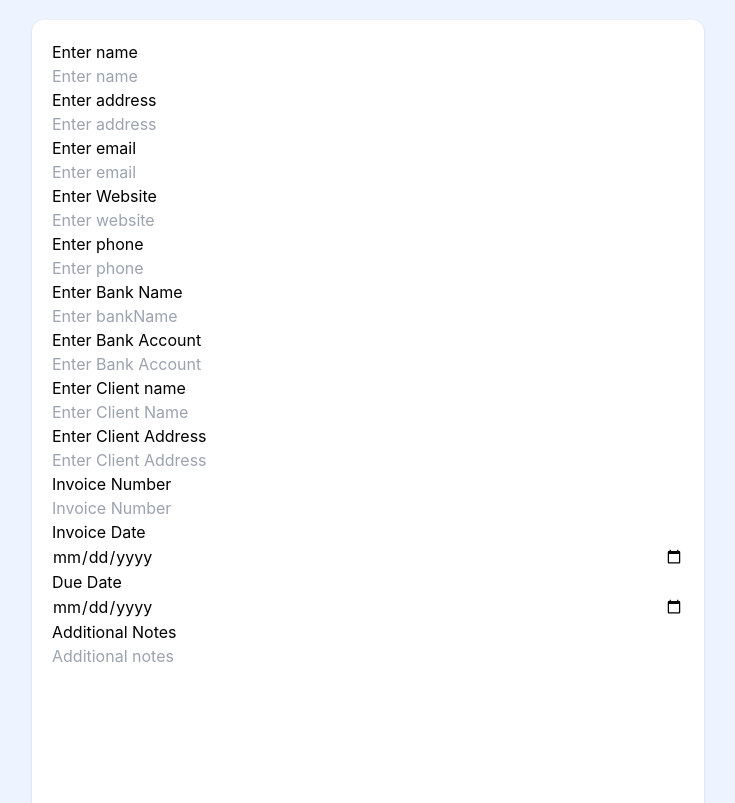
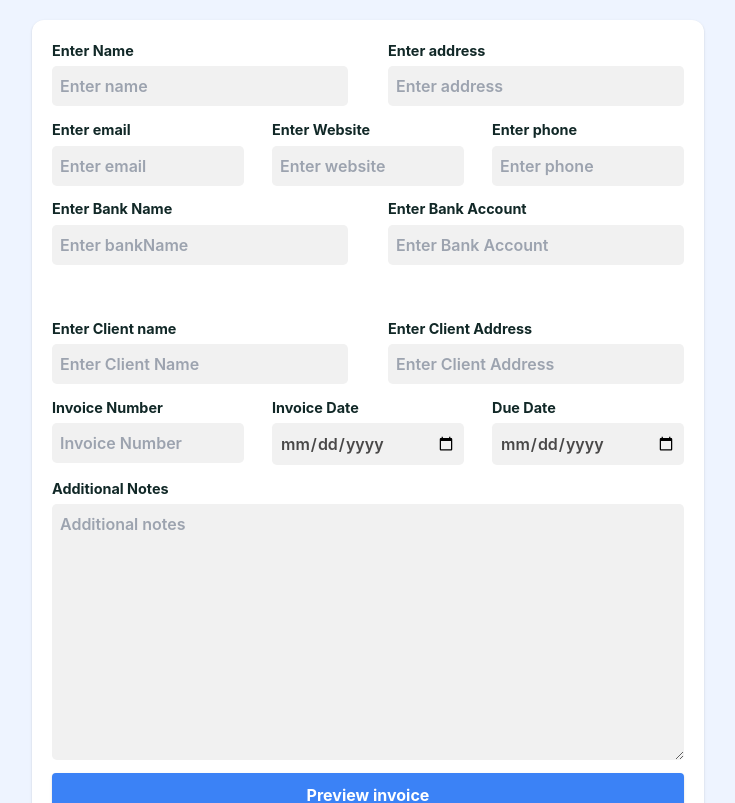
Before and after one commit to sibashish726/Invoice_generator, a React (Create React App) app: page / in a window 1280 px wide. Shown: the top 803 px of the page, without its empty margins (272-1007 px from the left). Built offline with nearby package versions, Linux system fonts and the light colour scheme.

Commit message:
New changes: Added styilng and added table

```diff
--- a/src/App.js
+++ b/src/App.js
@@ -6,6 +6,7 @@ import Header from './components/Header';
 import MainDetails from './components/MainDetails';
 import ClientDetails from './components/ClientDetails';
 import Dates from './components/Dates';
+import Table from './components/Table';
 import './App.css'
 function App() {
 
@@ -37,6 +38,7 @@ function App() {
         <MainDetails name={name} address={address}/>
         <ClientDetails clientName={clientName} clientAddress={clientAddress}/>
         <Dates invoiceNumber={invoiceNumber} invoiceDate={invoiceDate} dueDate={dueDate}/>
+        <Table />
         <Notes notes={notes}/>
         <Footer name={name} address={address} website={website} email={email} bankAccount={bankAccount} phone={phone} bankName={bankName}/>
         <button
@@ -48,7 +50,9 @@ function App() {
          <>
 
           <div className="flex flex-col justify-center">
-           <label htmlFor="name">Enter  name</label>
+          <article className='md:grid grid-cols-2 gap-10'>
+            <div className='flex flex-col'>
+             <label htmlFor="name">Enter Name</label>
              <input
               type="text"
               name="text"
@@ -58,7 +62,9 @@ function App() {
               value={name}
               onChange = {(e) => setName(e.target.value)}
               />
+            </div>
 
+            <div className='flex flex-col'>
               <label htmlFor="address">Enter address</label>
               <input
                type="text"
@@ -69,7 +75,11 @@ function App() {
                value={address}
               onChange = {(e) => setAddress(e.target.value)}
               />
+            </div>
+          </article>
 
+        <article className=' md:grid grid-cols-3 gap-7'>
+          <div className='flex flex-col'>
            <label htmlFor="email">Enter email</label>
            <input
             type="text"
@@ -80,7 +90,9 @@ function App() {
             value={email}
             onChange = {(e) => setEmail(e.target.value)}
            />
+          </div>
 
+          <div className='flex flex-col'>
           <label htmlFor="website">Enter Website</label>
            <input
             type="url"
@@ -91,7 +103,9 @@ function App() {
             value={website}
             onChange = {(e) => setWebsite(e.target.value)}
            />
+          </div>
 
+          <div className='flex flex-col'>
           <label htmlFor="phone">Enter phone</label>
            <input
             type="number"
@@ -102,7 +116,11 @@ function App() {
             value={phone}
             onChange = {(e) => setPhone(e.target.value)}
            />
+          </div>
+        </article>
 
+        <article className='md:grid grid-cols-2 gap-10'>
+          <div className='flex flex-col'>
            <label htmlFor="bankName">Enter Bank Name</label>
            <input
              type="text"
@@ -113,8 +131,9 @@ function App() {
              value={bankName}
              onChange = {(e) => setBankName(e.target.value)}
             />
+          </div>
 
-
+          <div className='flex flex-col'>
            <label htmlFor="bankAccount">Enter Bank Account</label>
            <input
             type="number"
@@ -125,7 +144,14 @@ function App() {
             value={bankAccount}
             onChange = {(e) => setBankAccount(e.target.value)}
            />
+          </div>
+        </article>
 
+
+
+
+        <article className='md:grid grid-cols-2 gap-10 md:mt-10'>
+          <div className='flex flex-col'>
            <label htmlFor="clientName">Enter Client name</label>
            <input
             type="text"
@@ -136,7 +162,9 @@ function App() {
             value={clientName}
             onChange = {(e) => setClientName(e.target.value)}
            />
+          </div>
 
+          <div className='flex flex-col'>
            <label htmlFor="clientAddress">Enter Client Address</label>
            <input
             type="text"
@@ -147,7 +175,14 @@ function App() {
             value={clientAddress}
             onChange = {(e) => setClientAddress(e.target.value)}
            />
+          </div>
+        </article>
 
+
+
+
+        <article className=' md:grid grid-cols-3 gap-7'>
+          <div className='flex flex-col'>
           <label htmlFor="invoiceNumber">Invoice Number</label>
            <input
             type="text"
@@ -159,6 +194,10 @@ function App() {
             onChange = {(e) => setInvoiceNumber(e.target.value)}
            />
 
+
+          </div>
+
+          <div className='flex flex-col'>
           <label htmlFor="invoiceDate">Invoice Date</label>
            <input
             type="date"
@@ -170,6 +209,10 @@ function App() {
             onChange = {(e) => setInvoiceDate(e.target.value)}
            />
 
+
+          </div>
+
+          <div className='flex flex-col'>
           <label htmlFor="dueDate">Due Date</label>
            <input
             type="date"
@@ -180,6 +223,10 @@ function App() {
             value={dueDate}
             onChange = {(e) => setDueDate(e.target.value)}
            />
+          </div>
+        </article>
+
+
 
           <label htmlFor="notes">Additional Notes</label>
            <textarea
--- a/src/components/Notes.js
+++ b/src/components/Notes.js
@@ -2,7 +2,7 @@ import React, { Component }  from 'react';
 export default function Notes({notes}){
     return (
         <>
-         <section className='mb-5'>
+         <section className='mb-5 mt-10'>
            <p className='lg:w-1/2 text-justify'>{notes}</p>
          </section>
         </>
--- a/src/components/Table.js
+++ b/src/components/Table.js
@@ -2,7 +2,22 @@ import React, { Component }  from 'react';
 export default function Table(){
     return (
         <>
-          <div className="my-5">This is our table</div>
+          <table width="100%">
+            <thead>
+              <tr className='bg-gray-300 p-1 '>
+                  <td>Item description</td>
+                  <td>Quantity</td>
+                  <td>Price</td>
+                  <td>Amount</td>
+              </tr>
+            </thead>
+            <tbody>
+              <td>Something really big</td>
+              <td>100</td>
+              <td>$50</td>
+              <td>$5000</td>
+            </tbody>
+          </table>
         </>
     )
 }
--- a/src/index.css
+++ b/src/index.css
@@ -13,6 +13,21 @@ code {
     monospace;
 }
 
+label {
+  margin-bottom: 0.3rem;
+  font-size: 0.9rem;
+  font-weight: bold;
+  color: #112827;
+}
+input , textarea{
+  background-color: #f1f1f1;
+  padding: 0.5rem 0.5rem ;
+  border-radius: 0.3rem;
+  margin-bottom: 0.8rem;
+  color: #494848;
+  font-weight: 600;
+
+}
 .footer li{
   margin: 0.5rem 0.2rem;
 }
```
Lines whose indentation alone changed are shown as unchanged.
